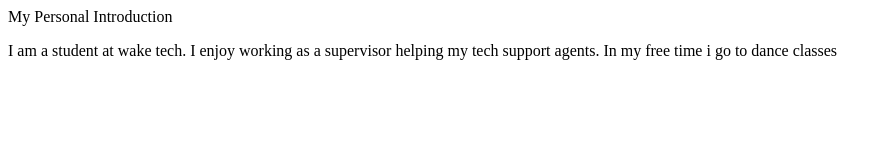
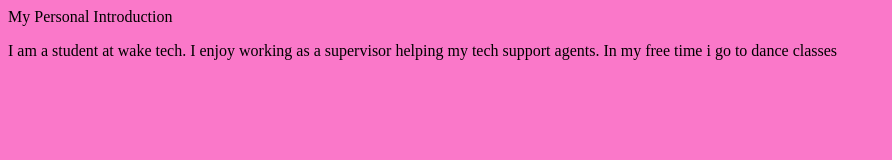
Before and after one commit to speele1/Speele1.github.io, a plain HTML site: page index.html in a window 1280 px wide. Shown: the whole page, without its empty margins (0-892 px from the left). Drawn offline with Linux system fonts and the light colour scheme.

Commit message:
Update index.html

```diff
--- a/index.html
+++ b/index.html
@@ -5,7 +5,7 @@
     <title>My Personal Introduction </title>
     <style>
       body {
-       background-color: FA78C9;
+       background-color: #FA78C9;
 
          h1{
     color:F041EC;
```
